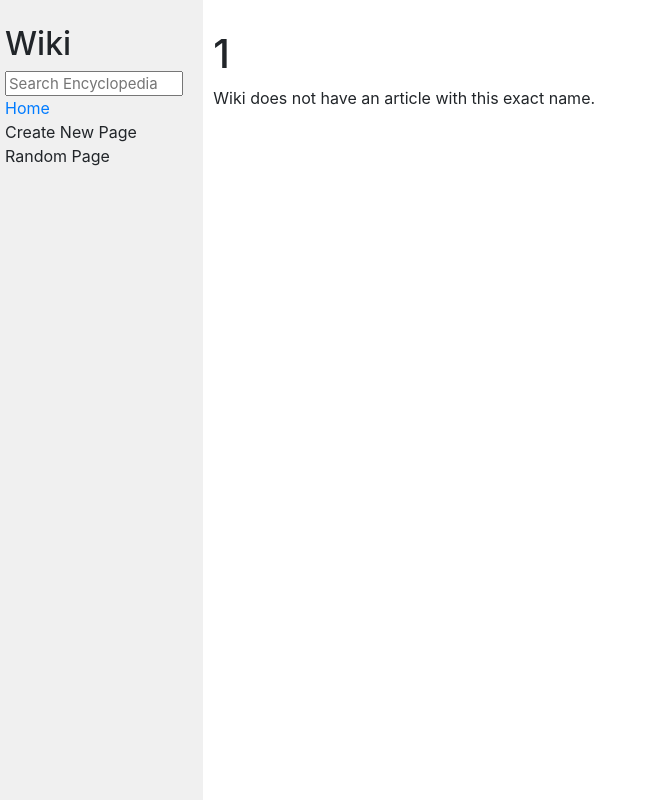
After one commit to Zhar7un/WIKI, a Django app: page /wiki/1 in a window 1280 px wide. The commit adds this page. Shown: the whole page, without its empty margins (0-652 px from the left). Run offline with Django 3.2, Linux system fonts and the light colour scheme; some libraries are stand-ins or nearby versions.

Commit message:
Add links for articles

```diff
--- /dev/null
+++ b/encyclopedia/templates/encyclopedia/article_not_found.html
@@ -0,0 +1,10 @@
+{% extends "encyclopedia/layout.html" %}
+
+{% block title %}
+    Encyclopedia - {{ title }}
+{% endblock %}
+
+{% block body %}
+   <h1>{{ title }}</h1>
+    <p>Wiki does not have an article with this exact name. </p>
+{% endblock %}
--- a/encyclopedia/templates/encyclopedia/index.html
+++ b/encyclopedia/templates/encyclopedia/index.html
@@ -9,7 +9,7 @@
 
     <ul>
         {% for entry in entries %}
-            <li>{{ entry }}</li>
+            <li> <a href="{{entry}}"> {{entry}} </a></li>
         {% endfor %}
     </ul>
 
--- a/encyclopedia/templates/encyclopedia/layout.html
+++ b/encyclopedia/templates/encyclopedia/layout.html
@@ -4,6 +4,7 @@
 
 <html lang="en">
     <head>
+        <meta charset="UTF-8">
         <title>{% block title %}{% endblock %}</title>
         <link rel="stylesheet" href="https://stackpath.bootstrapcdn.com/bootstrap/4.4.1/css/bootstrap.min.css" integrity="sha384-Vkoo8x4CGsO3+Hhxv8T/Q5PaXtkKtu6ug5TOeNV6gBiFeWPGFN9MuhOf23Q9Ifjh" crossorigin="anonymous">
         <link href="{% static 'encyclopedia/styles.css' %}" rel="stylesheet">
--- a/encyclopedia/urls.py
+++ b/encyclopedia/urls.py
@@ -3,5 +3,6 @@ from django.urls import path
 from . import views
 
 urlpatterns = [
-    path("", views.index, name="index")
+    path("", views.index, name="index"),
+    path("<str:title>", views.render_page, name="render_page")
 ]
--- a/encyclopedia/views.py
+++ b/encyclopedia/views.py
@@ -1,4 +1,5 @@
 from django.shortcuts import render
+import markdown2 as md
 
 from . import util
 
@@ -7,3 +8,14 @@ def index(request):
     return render(request, "encyclopedia/index.html", {
         "entries": util.list_entries()
     })
+
+
+def render_page(request, title):
+    if util.get_entry(title):
+        return render(request, "encyclopedia/article.html", {
+            "title": title,
+            "entry": md.markdown(util.get_entry(title))
+        })
+    return render(request, "encyclopedia/article_not_found.html", {
+             "title": title
+        })
--- a/wiki/urls.py
+++ b/wiki/urls.py
@@ -18,5 +18,5 @@ from django.urls import include, path
 
 urlpatterns = [
     path('admin/', admin.site.urls),
-    path('', include("encyclopedia.urls"))
+    path('wiki/', include("encyclopedia.urls"))
 ]
```
Also changed, not shown: encyclopedia/templates/encyclopedia/article.html (added, +9 -0 lines).
